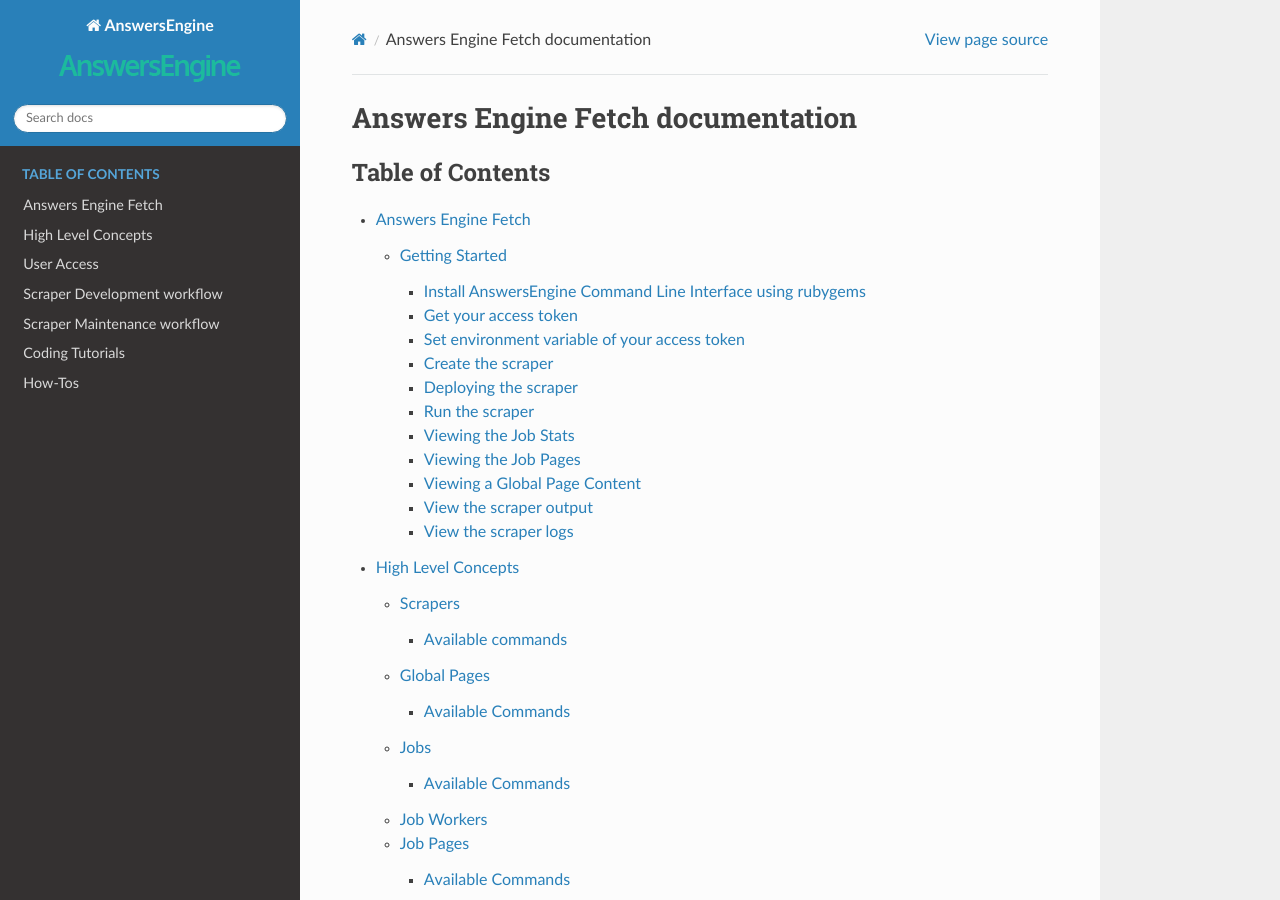
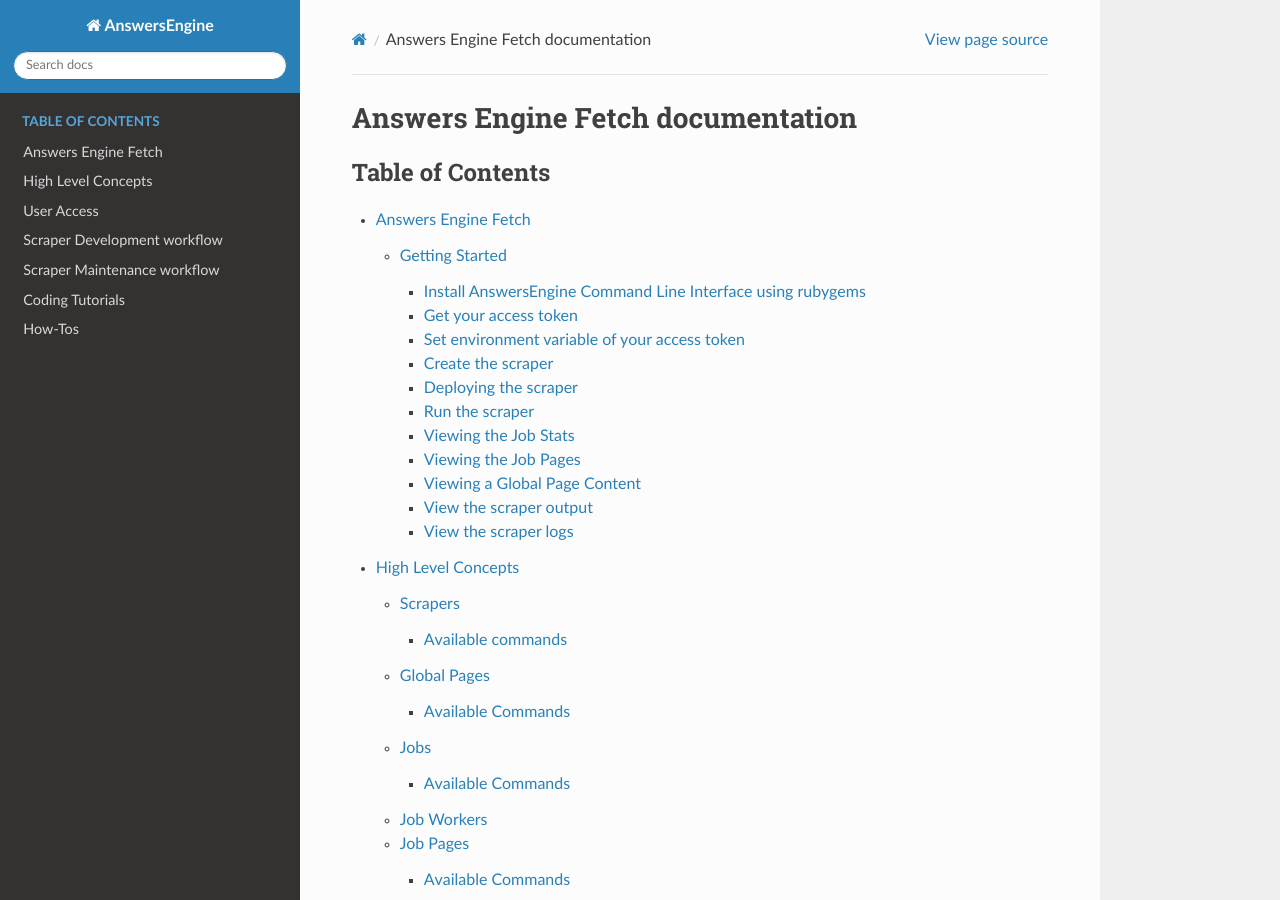
Before and after one commit to answersengine/documentations, a Sphinx documentation site: the page built from source/index.rst, in a window 1280 px wide and 900 px high. Built offline with Sphinx 7.4.7 and the Read the Docs theme 2.0.0, drawn with Linux system fonts in a browser that asks for light colours.

Commit message:
remove logo

```diff
--- a/source/conf.py
+++ b/source/conf.py
@@ -76,7 +76,7 @@
 # a list of builtin themes.
 #
 html_theme = 'sphinx_rtd_theme'
-html_logo = '_static/answers-engine-logo.png'
+#html_logo = '_static/answers-engine-logo.png'
 #html_sidebars = {
 #   '**': ['sourcelink.html']
 #}
```
Also changed, not shown: 12 other files.
